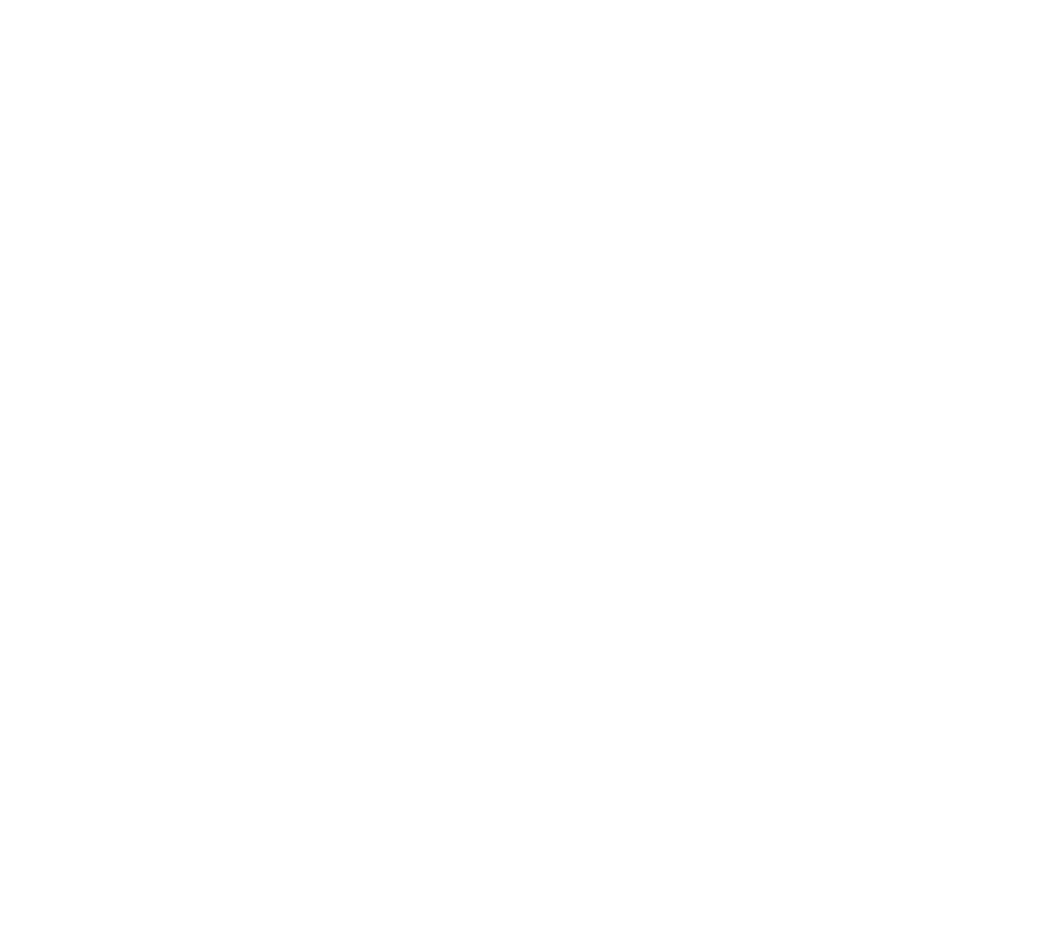
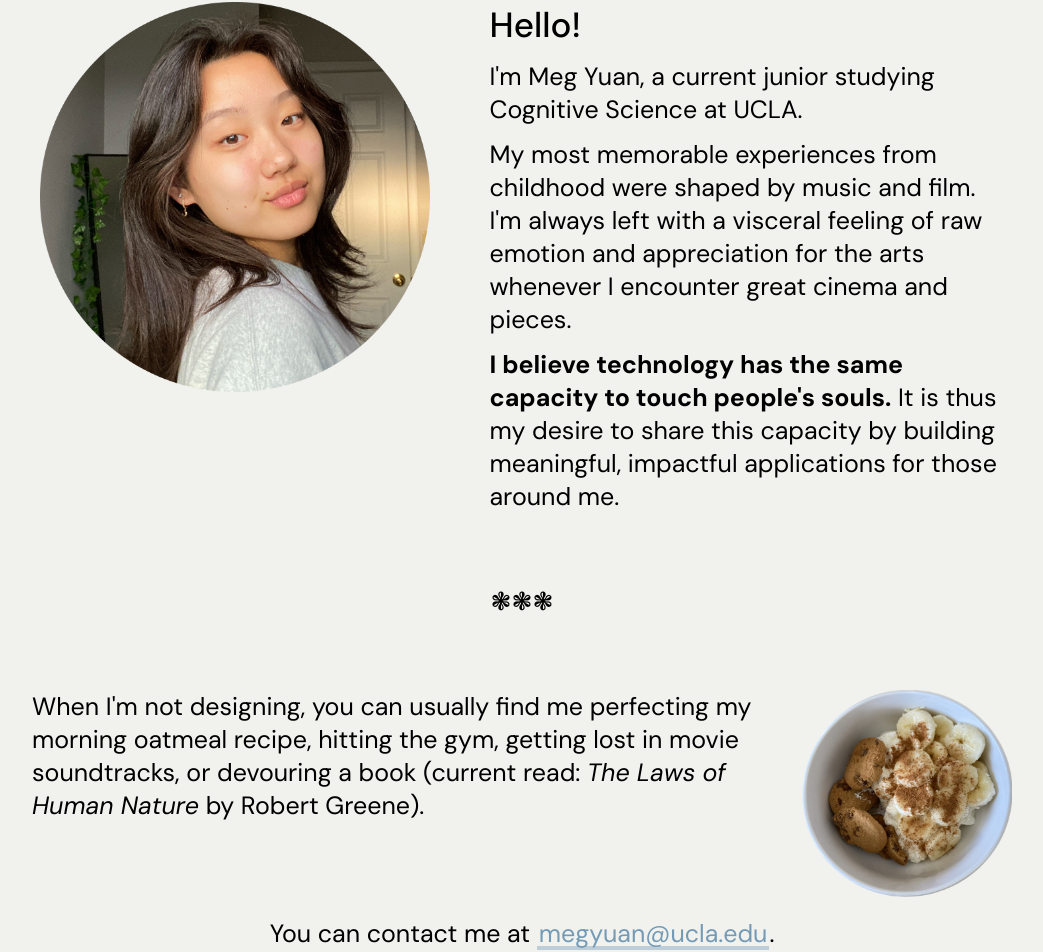
Before and after one commit to maxyuan6717/meg-personal, a React (Create React App) app: page /about in a window 1280 px wide. Shown: the part 266-1218 px from the top of the page, without its empty margins (118-1161 px from the left). Before the commit the page ends 800 px from the top, so only its background shows below. Built offline with nearby package versions, Linux system fonts and the light colour scheme; a web font is replaced by a local one.

Commit message:
about page

```diff
--- a/src/components/Navbar.jsx
+++ b/src/components/Navbar.jsx
@@ -11,6 +11,7 @@ const Container = styled.div`
   grid-template-columns: 1fr auto auto;
   column-gap: 54px;
   align-items: center;
+  width: 100%;
 `;
 
 export const NavLink = styled(Text)`
--- a/src/pages/About.jsx
+++ b/src/pages/About.jsx
@@ -1,12 +1,60 @@
 import React from 'react';
 
 import { Navbar } from '../components/Navbar';
+import Oatmeal from '../images/oatmeal.png';
+import Profile from '../images/profile.png';
+import { Link, Text } from '../ui';
+
+import * as Styled from './About.styles';
 
 export const About = () => {
   return (
-    <div>
+    <Styled.Container>
       <Navbar />
-      about
-    </div>
+      <Styled.Content>
+        <Styled.FirstSection>
+          <Styled.ProfileImage src={Profile} />
+          <Styled.FirstSectionText>
+            <Text type="text-t2" weight={500}>
+              Hello!
+            </Text>
+            <Text type="text-t4">
+              I&apos;m Meg Yuan, a current junior studying Cognitive Science at
+              UCLA.
+            </Text>
+            <Text type="text-t4">
+              My most memorable experiences from childhood were shaped by music
+              and film. I&apos;m always left with a visceral feeling of raw
+              emotion and appreciation for the arts whenever I encounter great
+              cinema and pieces.
+            </Text>
+            <Text type="text-t4">
+              <b>
+                I believe technology has the same capacity to touch
+                people&apos;s souls.
+              </b>{' '}
+              It is thus my desire to share this capacity by building
+              meaningful, impactful applications for those around me.
+            </Text>
+          </Styled.FirstSectionText>
+        </Styled.FirstSection>
+        <Styled.Asterisks>
+          <Text type="text-t4">❃❃❃</Text>
+        </Styled.Asterisks>
+        <Styled.SecondSection>
+          <Text type="text-t4">
+            When I&apos;m not designing, you can usually find me perfecting my
+            morning oatmeal recipe, hitting the gym, getting lost in movie
+            soundtracks, or devouring a book (current read:{' '}
+            <i>The Laws of Human Nature</i> by Robert Greene).
+          </Text>
+          <Styled.OatmealImage src={Oatmeal} />
+        </Styled.SecondSection>
+        <Text type="text-t4">
+          You can contact me at{' '}
+          <Link href="mailto: megyuan@ucla.edu">megyuan@ucla.edu</Link>.
+        </Text>
+      </Styled.Content>
+    </Styled.Container>
   );
 };
--- /dev/null
+++ b/src/pages/About.styles.js
@@ -0,0 +1,48 @@
+import styled from 'styled-components';
+
+import { Column } from '../ui';
+
+export const Container = styled.div`
+  flex: 1;
+  display: flex;
+  flex-direction: column;
+
+  background-color: ${({ theme }) => theme.palette['off-white']};
+`;
+
+export const Content = styled(Column)`
+  margin: 100px auto;
+`;
+
+export const FirstSection = styled.div`
+  display: grid;
+  grid-template-columns: auto 515px;
+  column-gap: 60px;
+`;
+
+export const FirstSectionText = styled.div`
+  > :not(:last-child) {
+    margin-bottom: 12px;
+  }
+`;
+
+export const ProfileImage = styled.img`
+  width: 390px;
+  height: auto;
+`;
+
+export const Asterisks = styled.div`
+  margin: 72px auto;
+`;
+
+export const SecondSection = styled.div`
+  display: grid;
+  grid-template-columns: 740px auto;
+  column-gap: 30px;
+  margin-bottom: 20px;
+`;
+
+export const OatmealImage = styled.img`
+  width: 210px;
+  height: auto;
+`;
--- a/src/pages/Home.jsx
+++ b/src/pages/Home.jsx
@@ -2,7 +2,6 @@ import React from 'react';
 
 import { Navbar } from '../components/Navbar';
 import { Icons, Link, Text } from '../ui';
-import { palette } from '../ui/theme/base/palette';
 
 import * as Styled from './Home.styles';
 
--- a/src/pages/Home.styles.js
+++ b/src/pages/Home.styles.js
@@ -17,7 +17,7 @@ export const Splash = styled.div`
 
 export const SplashContent = styled.div`
   width: 800px;
-  margin: 10vh 0 0 20vw;
+  margin: 8vh 0 0 18vw;
 
   > :nth-child(2) {
     margin: 10px 0 25px 0;
```
Also changed, not shown: src/images/oatmeal.png (added), src/images/profile.png (added).
